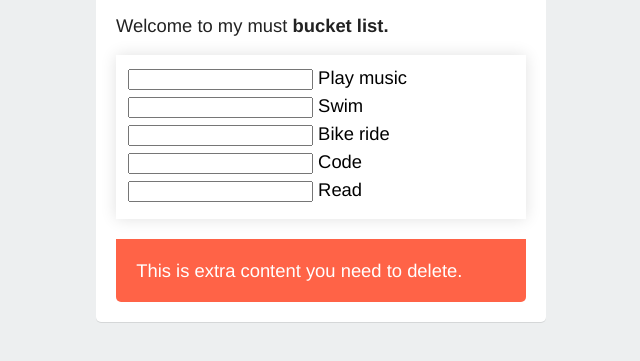
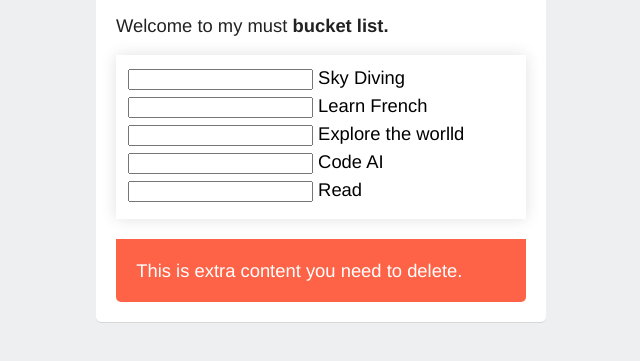
Before and after one commit to landmammal/JSchallenge, a plain HTML site: page index.html in a window 1280 px wide. Shown: the part 107-468 px from the top of the page, without its empty margins (319-959 px from the left). Drawn offline with Linux system fonts and the light colour scheme.

Commit message:
updating our list focus

```diff
--- a/index.html
+++ b/index.html
@@ -10,10 +10,10 @@
     <h1></h1>
     <p class="desc"></p>
     <ul>
-      <li><input> Play music</li>
-      <li><input> Swim</li>
-      <li><input> Bike ride</li>
-      <li><input> Code</li>
+      <li><input> Sky Diving</li>
+      <li><input> Learn French</li>
+      <li><input> Explore the worlld</li>
+      <li><input> Code AI</li>
     </ul>
     <div class="extra">
       <p>This is extra content you need to delete.</p>
```
